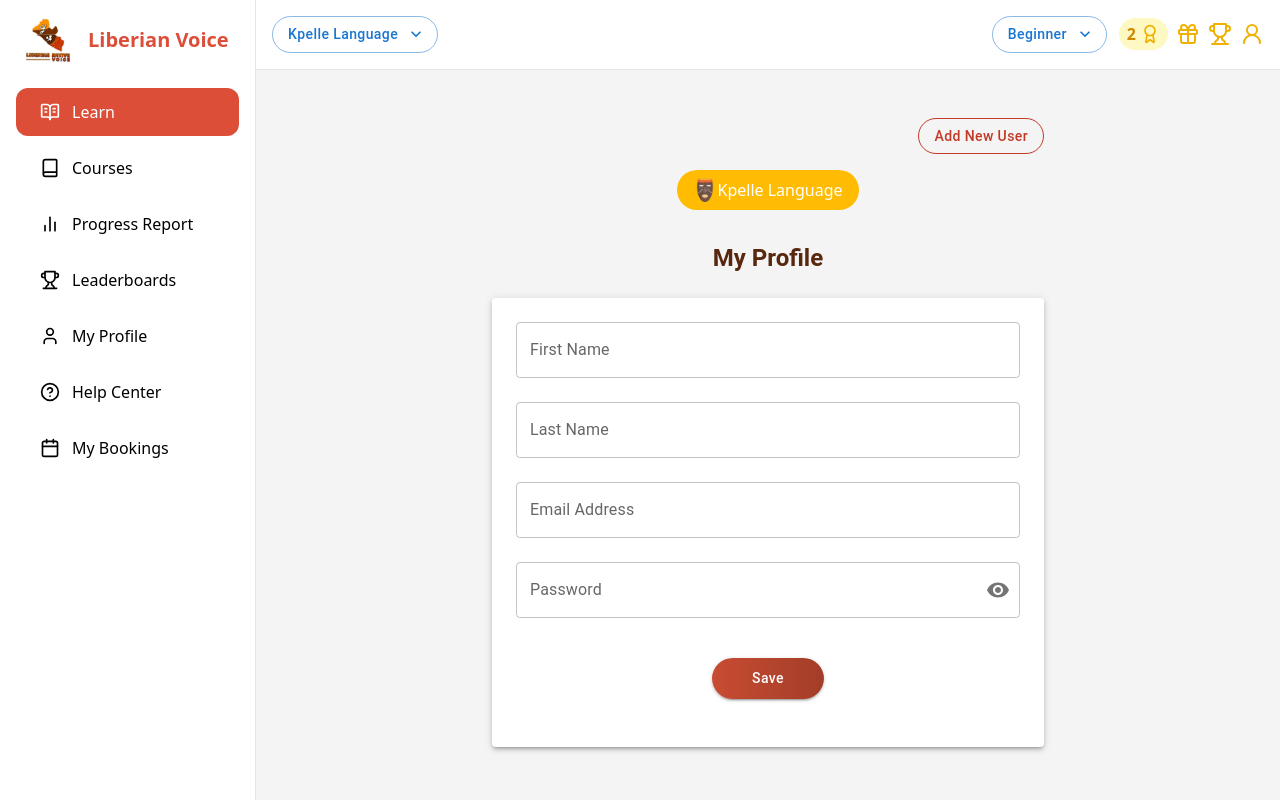
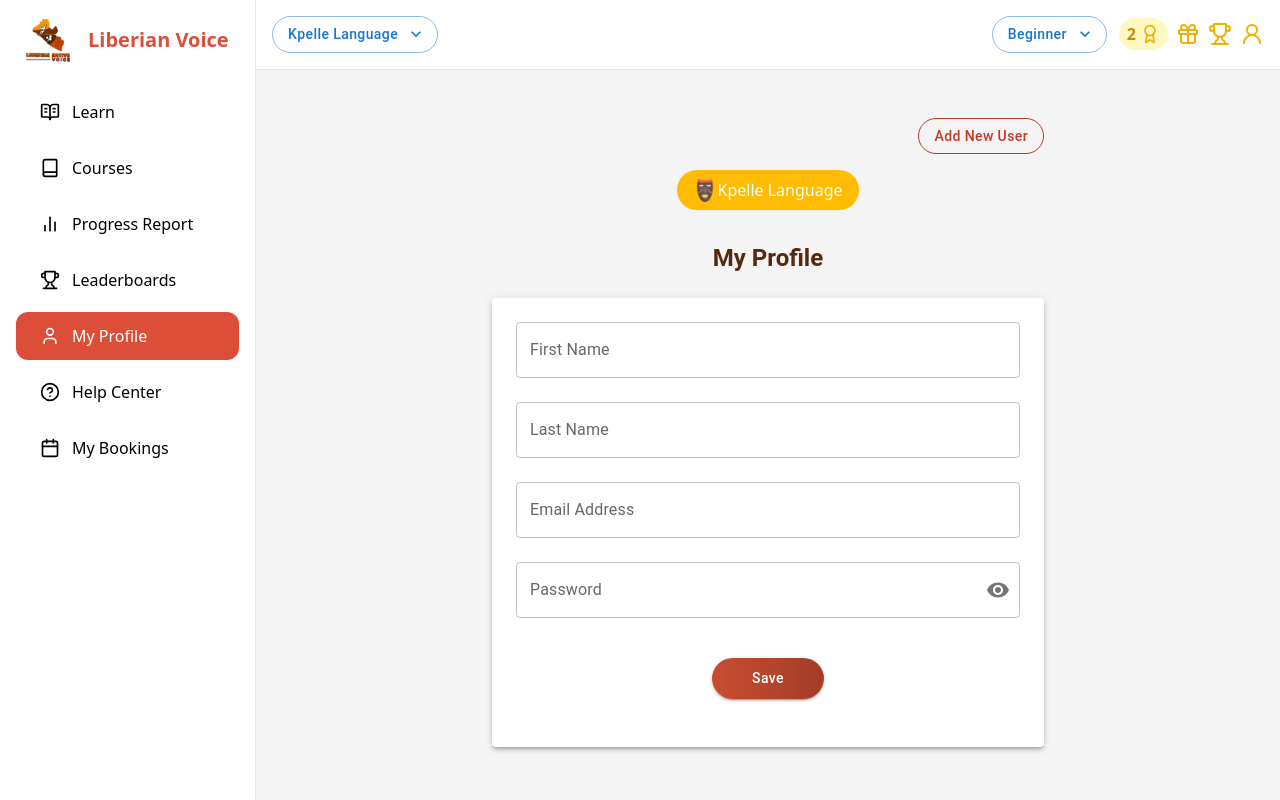
Before and after one commit to terter21002/kpelle-language-platform, a React (Vite) app in the folder frontend/: page /class/profile in a window 1280 px wide. Built offline with nearby package versions, Linux system fonts and the light colour scheme.

Commit message:
fix(frontend): sidebar of classlayout

```diff
--- a/frontend/src/components/_common/ClassLayout.jsx
+++ b/frontend/src/components/_common/ClassLayout.jsx
@@ -14,10 +14,11 @@ import {
 import { Menu, MenuItem, Button } from "@mui/material";
 import { ExpandMore as ExpandMoreIcon } from "@mui/icons-material";
 import { Outlet } from "react-router-dom";
-import { useNavigate } from "react-router-dom";
+import { useNavigate, useLocation } from "react-router-dom";
 
 const ClassLayout = () => {
   const navigate = useNavigate();
+  const location = useLocation();
 
   const navItems = [
     {
@@ -103,18 +104,22 @@ const ClassLayout = () => {
           </span>
         </div>
 
-        {navItems.map((item, index) => (
+        {navItems.map((item, index) => {
+          const isActive = location.pathname === item.router;
+
+          return (
             <div
               key={index}
               className={`flex items-center py-3 px-6 rounded-xl cursor-pointer ${
-              item.active ? "bg-[#DD4E38] text-white" : "hover:bg-[#F4F4F4]"
+                isActive ? "bg-[#DD4E38] text-white" : "hover:bg-[#F4F4F4]"
               }`}
               onClick={() => navigate(item.router)}
             >
               {item.icon}
               <span className="ml-3">{item.label}</span>
             </div>
-        ))}
+          );
+        })}
       </div>
 
       {/* Main Content */}
@@ -262,11 +267,14 @@ const ClassLayout = () => {
 
         {/* Mobile Navigation */}
         <div className="md:hidden flex justify-around items-center bg-[#F4F4F4] p-2">
-          {navItems.map((item, index) => (
+          {navItems.map((item, index) => {
+            const isActive = location.pathname === item.router;
+
+            return (
               <div
                 key={index}
                 className={`p-2 cursor-pointer ${
-                item.active
+                  isActive
                     ? "text-[#C84C32]"
                     : "text-gray-500 hover:text-gray-400"
                 }`}
@@ -274,7 +282,8 @@ const ClassLayout = () => {
               >
                 {item.icon}
               </div>
-          ))}
+            );
+          })}
         </div>
         <main className="flex-1 p-4 overflow-auto bg-[#F4F4F4]">
           <Outlet />
```
Lines whose indentation alone changed are shown as unchanged.
